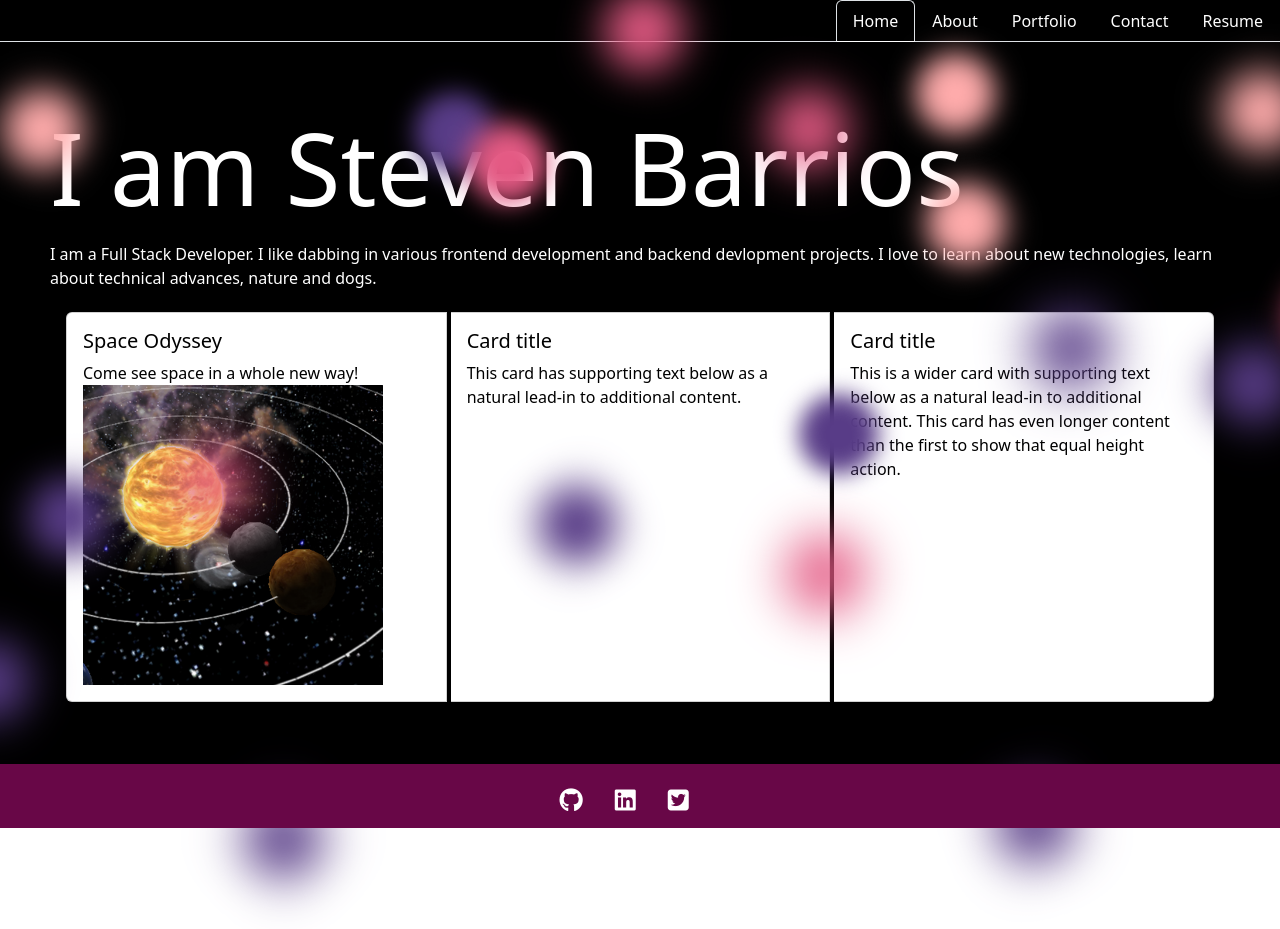
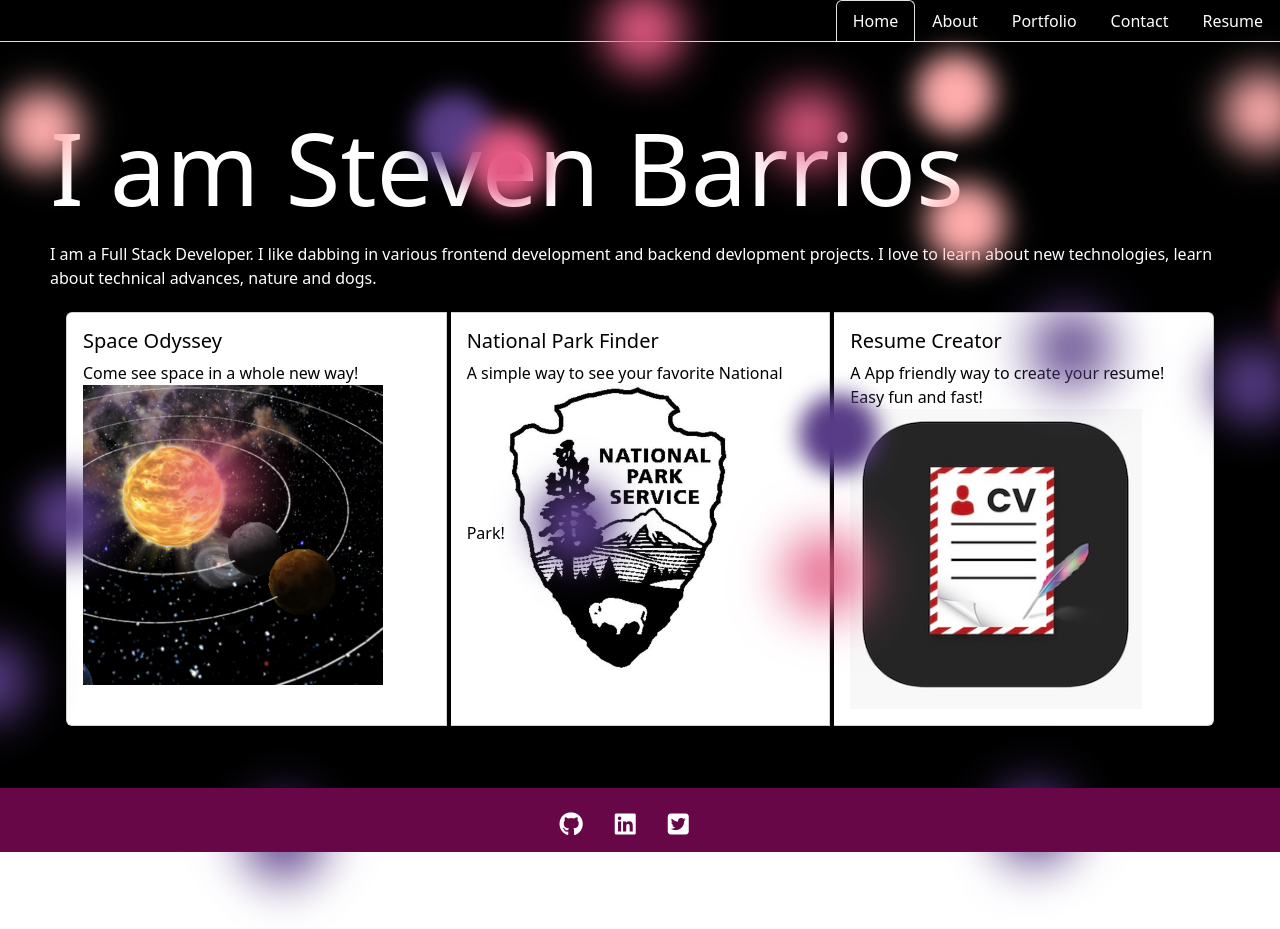
Before and after one commit to Proper-Stevo/ReactPortffolioSB, a React (Create React App) app: page / in a window 1280 px wide. Shown: the top 929 px of the page. Built offline with nearby package versions, Linux system fonts and the light colour scheme; some icons are missing.

Commit message:
home page files

```diff
--- a/src/components/pages/Home/Index.js
+++ b/src/components/pages/Home/Index.js
@@ -23,20 +23,19 @@ export default function Home() {
             </Card>
             <Card className='cardTwo'>
               <Card.Body>
-                <Card.Title>Card title</Card.Title>
+                <Card.Title>National Park Finder</Card.Title>
                 <Card.Text>
-                  This card has supporting text below as a natural lead-in to
-                  additional content.{' '}
+                  A simple way to see your favorite National Park!
+                  <img src='./img/nationalPark.jpeg' alt='National Park Badge' height={"300px"}></img>
                 </Card.Text>
               </Card.Body>
             </Card>
             <Card className='cardThree'>
               <Card.Body>
-                <Card.Title>Card title</Card.Title>
+                <Card.Title>Resume Creator</Card.Title>
                 <Card.Text>
-                  This is a wider card with supporting text below as a natural lead-in
-                  to additional content. This card has even longer content than the
-                  first to show that equal height action.
+                  A App friendly way to create your resume! Easy fun and fast!
+                  <img src='./img/resume.jpg' alt='resume badge' height={"300px"}></img>
                 </Card.Text>
               </Card.Body>
             </Card>
```
